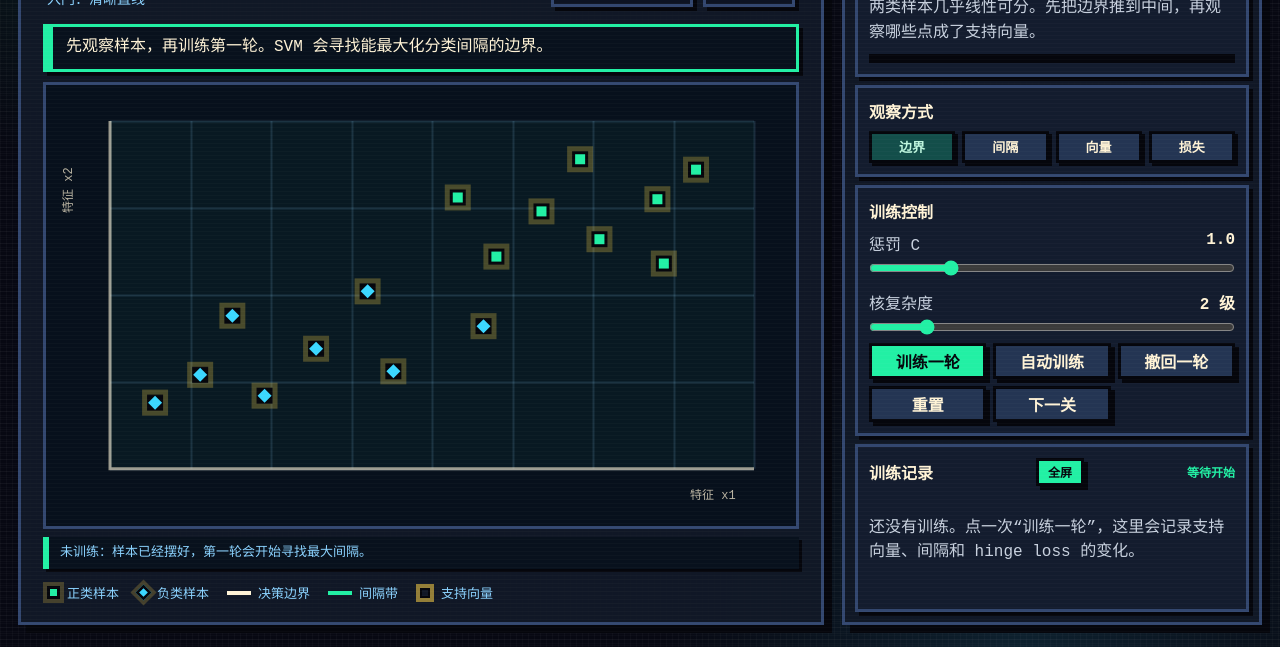
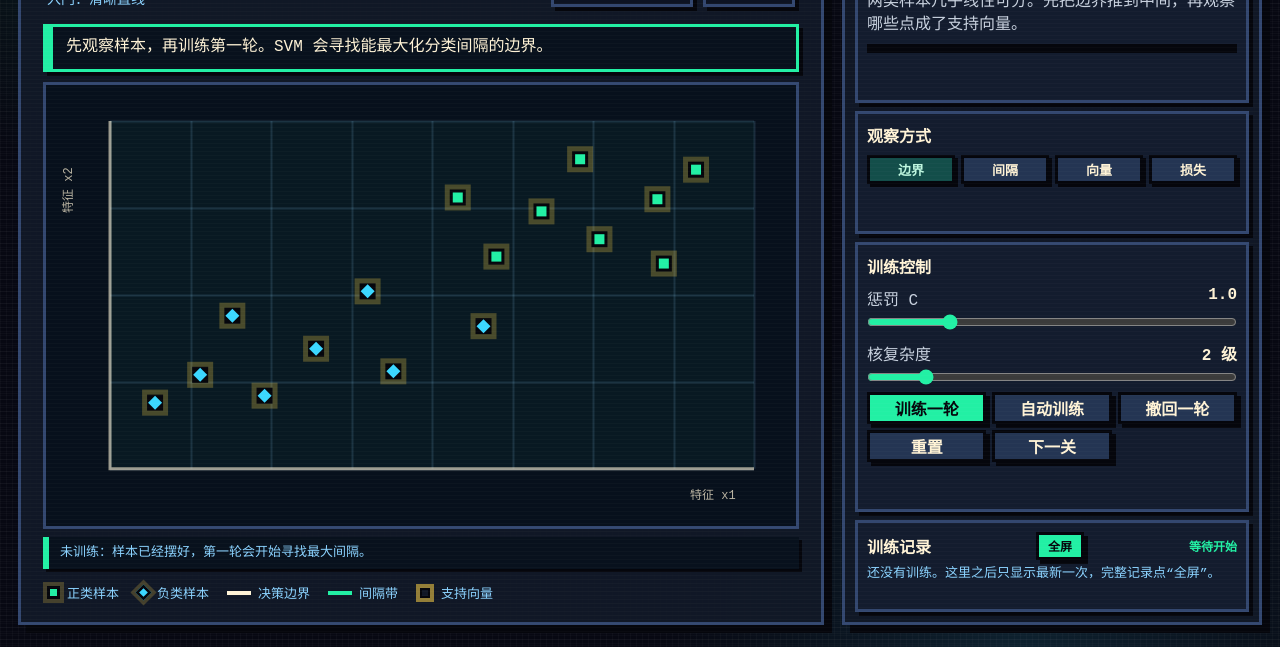
Before and after one commit to GHOST-AKU/gbm-gradient-game, a plain HTML site: page svm.html in a window 1280 px wide. Shown: the part 153-800 px from the top of the page. Drawn offline with Linux system fonts and the light colour scheme.

Commit message:
Compact SVM sidebar training log

```diff
--- a/styles.css
+++ b/styles.css
@@ -571,6 +571,73 @@ button.secondary {
   display: none;
 }
 
+.svm-page .control-panel {
+  grid-template-rows: minmax(136px, auto) minmax(78px, auto) minmax(218px, auto) minmax(82px, 92px);
+  gap: 8px;
+}
+
+.svm-page .panel-block {
+  padding: 9px;
+}
+
+.svm-page .mission-card p {
+  line-height: 1.42;
+}
+
+.svm-page .choice-grid,
+.svm-page .segmented {
+  gap: 6px;
+}
+
+.svm-page .choice-grid button,
+.svm-page .segmented button {
+  min-height: 29px;
+}
+
+.svm-page .slider-row {
+  margin-top: 4px;
+}
+
+.svm-page input[type="range"] {
+  margin: 4px 0 7px;
+}
+
+.svm-page .button-grid {
+  gap: 6px;
+}
+
+.svm-page .button-grid button {
+  min-height: 32px;
+}
+
+.svm-page .log-card {
+  display: grid;
+  grid-template-rows: auto minmax(0, 1fr);
+}
+
+.svm-page .log-card .panel-heading {
+  margin-bottom: 5px;
+}
+
+.svm-page .log-card .empty-log {
+  margin: 0;
+  color: var(--muted);
+  font-size: 13px;
+  line-height: 1.4;
+}
+
+.svm-page .round-log {
+  height: auto;
+  min-height: 0;
+  overflow: hidden;
+}
+
+.svm-page .round-log li {
+  padding: 7px 9px;
+  font-size: 13px;
+  line-height: 1.35;
+}
+
 .log-overlay {
   position: fixed;
   inset: 0;
--- a/svm.html
+++ b/svm.html
@@ -5,9 +5,9 @@
     <meta name="viewport" content="width=device-width, initial-scale=1.0" />
     <title>SVM 最大间隔训练场</title>
     <link rel="icon" href="data:," />
-    <link rel="stylesheet" href="./styles.css?v=13" />
+    <link rel="stylesheet" href="./styles.css?v=14" />
   </head>
-  <body>
+  <body class="svm-page">
     <nav class="lab-switch" aria-label="切换训练场">
       <a href="./index.html">GBM 训练场</a>
       <a href="./svm.html" class="active">SVM 训练场</a>
@@ -101,7 +101,7 @@
             <button id="expandLogBtn" class="mini-button" type="button" aria-haspopup="dialog">全屏</button>
             <span id="bestLabel">等待开始</span>
           </div>
-          <p id="emptyLog" class="empty-log">还没有训练。点一次“训练一轮”，这里会记录支持向量、间隔和 hinge loss 的变化。</p>
+          <p id="emptyLog" class="empty-log">还没有训练。这里之后只显示最新一次，完整记录点“全屏”。</p>
           <ol id="roundLog" class="round-log"></ol>
         </section>
       </aside>
@@ -126,6 +126,6 @@
       </div>
     </section>
 
-    <script src="./svm.js?v=12"></script>
+    <script src="./svm.js?v=14"></script>
   </body>
 </html>
--- a/svm.js
+++ b/svm.js
@@ -285,7 +285,7 @@ function renderLogLists() {
   roundLog.innerHTML = "";
   fullRoundLog.innerHTML = "";
 
-  state.logEntries.slice(0, 7).forEach((message) => {
+  state.logEntries.slice(0, 1).forEach((message) => {
     const item = document.createElement("li");
     item.textContent = message;
     roundLog.append(item);
```
Also changed, not shown: index.html (+1 -1 lines).
